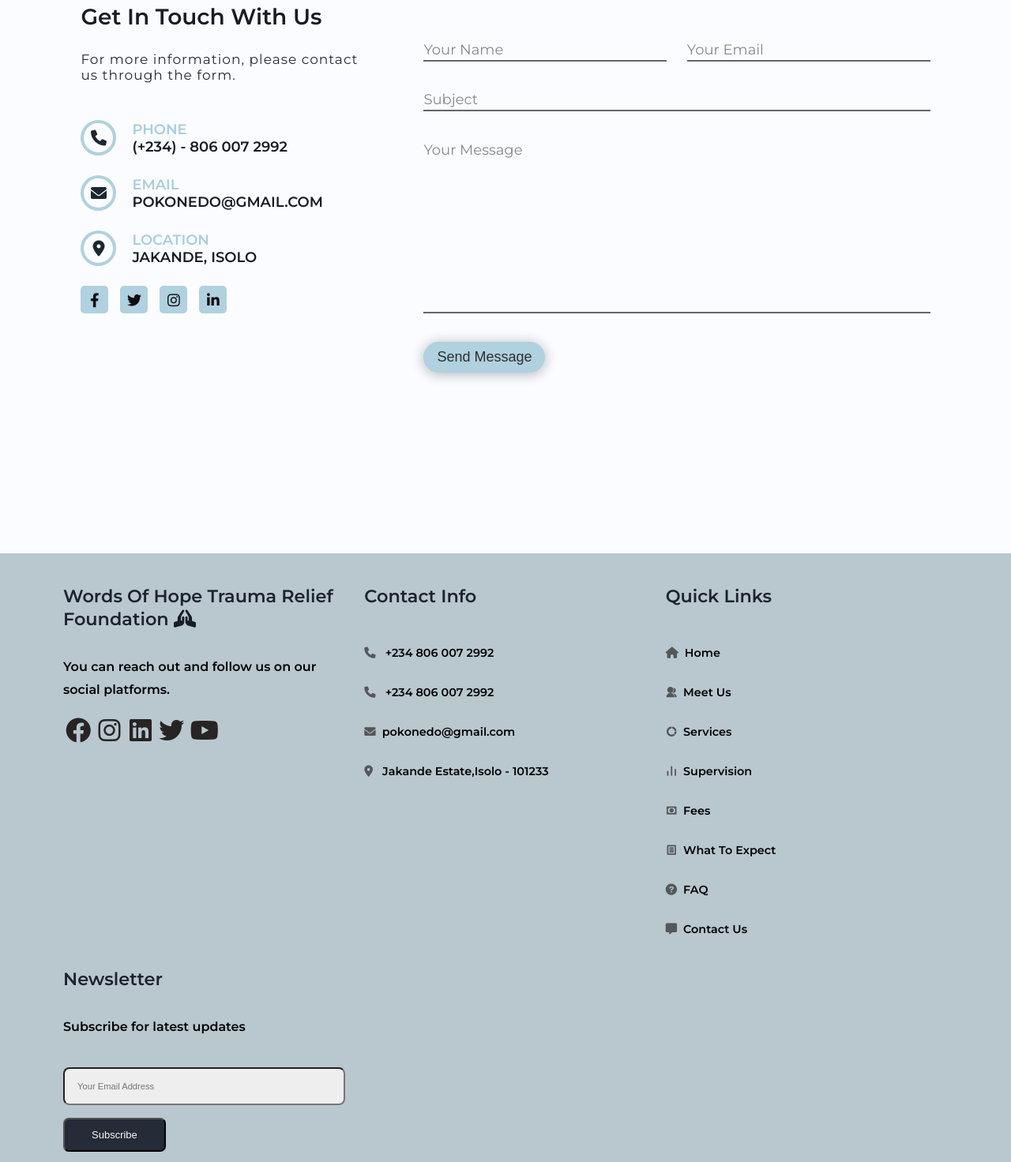
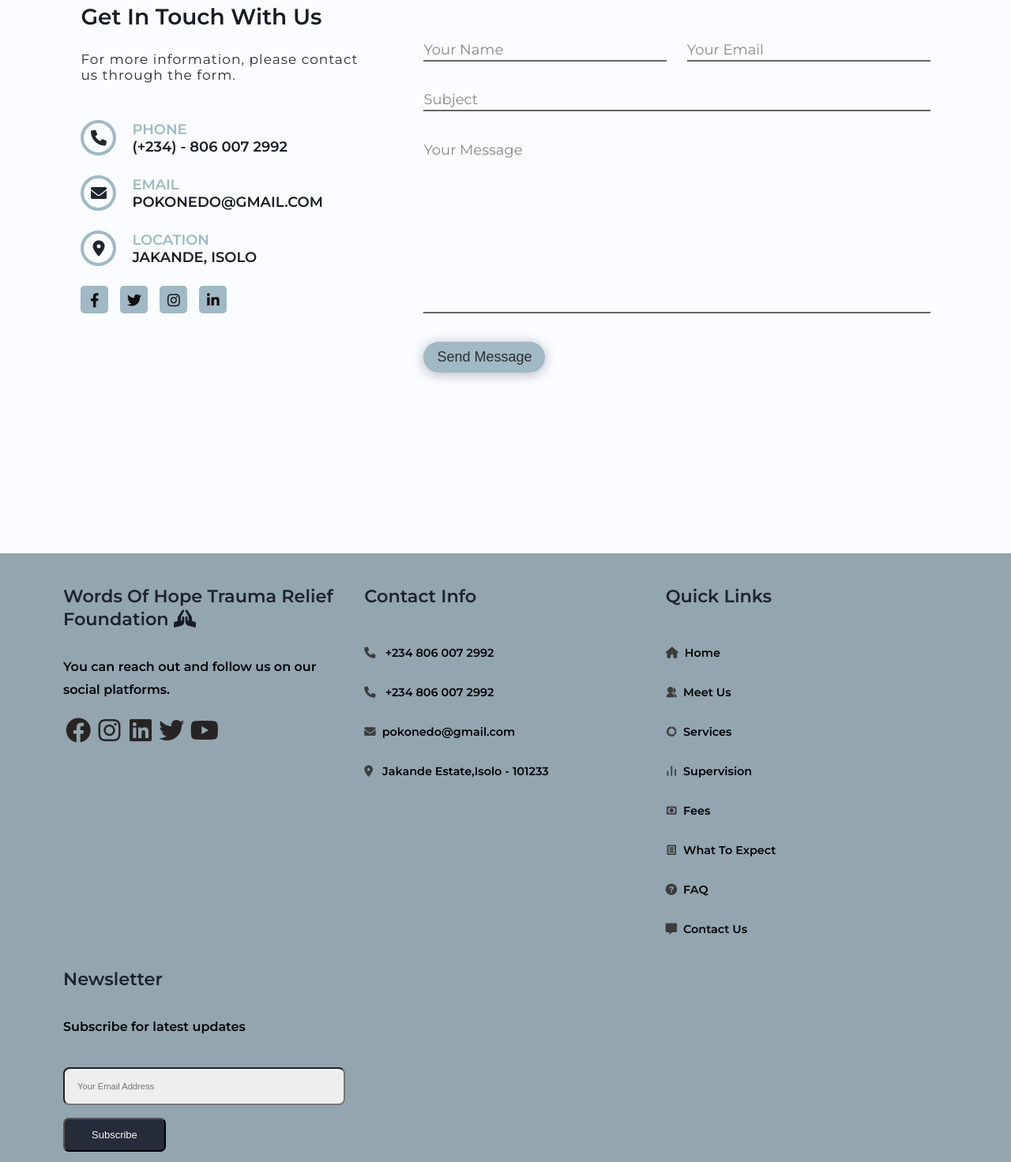
Before and after one commit to chibuikemokoli/wordsofhope, a plain HTML site: page contact.html in a window 1280 px wide. Shown: the part 256-1728 px from the top of the page at 79% size. Drawn offline with nearby package versions, Linux system fonts and the light colour scheme; a web font is replaced by a local one.

Commit message:
style.css

```diff
--- a/assets/css/styles.css
+++ b/assets/css/styles.css
@@ -1668,7 +1668,7 @@ section.left .contactInfo {
 .iconGroup .icon {
   width: 45px;
   height: 45px;
-  border: 4px solid #b0d1df;
+  border: 4px solid #a0b9c4;
   border-radius: 50%;
   margin-right: 20px;
   position: relative;
@@ -1690,7 +1690,7 @@ section.left .contactInfo {
 .iconGroup .details span:nth-child(1) {
   text-transform: uppercase;
   font-weight: 900;
-  color: #a9cedf;
+  color: #a0b9c4;
 }
 
 section.left .socialMedia {
@@ -1708,8 +1708,7 @@ section.left .socialMedia {
   text-align: center;
   margin-right: 15px;
   border-radius: 5px;
-  /* background-color: #555555bc; */
-  background-color: #b0d1df;
+  background-color: #a0b9c4;
   transition: .4s;
 }
 
@@ -1724,12 +1723,12 @@ section.left .socialMedia {
 .socialMedia a:hover {
   transform: translateY(-5px);
   background-color: #2e2e2e;
-  color: #b0d1df;
-  border: 1px solid #b0d1df;
+  color: #a0b9c4;
+  border: 1px solid #a0b9c4;
 }
 
 .socialMedia a:hover i {
-  color: #b0d1df;
+  color: #a0b9c4;
 }
 
 .row3 section.right .messageForm {
@@ -1780,7 +1779,7 @@ textarea::-webkit-scrollbar-track {
 }
 
 textarea::-webkit-scrollbar-thumb {
-  background-color: #b0d1df;
+  background-color: #a0b9c4;
   border-radius: 15px;
 }
 
@@ -1818,7 +1817,7 @@ textarea::-webkit-scrollbar-thumb {
   padding: 8px 16px;
   font-size: 18px;
   color: #2e2e2e;
-  background-color: #b0d1df;
+  background-color: #a0b9c4;
   border: 1px solid transparent;
   border-radius: 25px;
   outline: none;
@@ -1831,7 +1830,7 @@ textarea::-webkit-scrollbar-thumb {
   color: var(--first-color-lighten);
   background-color: #000000c0;
   box-shadow: 0px 0px 15px rgba(0, 0, 0, 0.3);
-  border: 1px solid #b0d1df;
+  border: 1px solid #a0b9c4;
 }
 
 @media(max-width: 1100px) {
@@ -2160,7 +2159,7 @@ div.desc {
   padding: 10% 15%;
   border-radius: 10px;
   text-align: center;
-  color: #b0d1df;
+  color: #a0b9c4;
 }
 
 .price-col p{
@@ -2500,7 +2499,7 @@ div.desc {
   background-image: url(../images/footer_background.png);
   background-position: center;
   background-size: 1100%;
-  background-color: #b0d1df91;
+  background-color: #a0b9c4;
 }
 
 .legger .box-container{
@@ -2535,7 +2534,7 @@ div.desc {
 }
 
 .legger .box-container .box1 .links i{
-  color: #3d3d3dcf;
+  color: #3d3d3d;
   padding-right: .5rem;
 }
 
```
